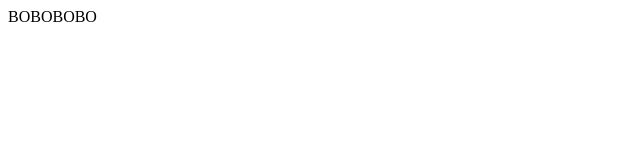
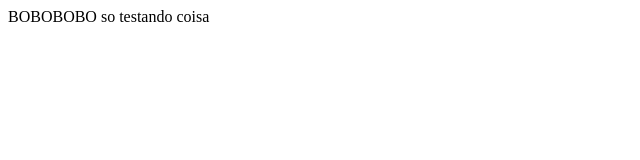
Before and after one commit to rgndevelopment/TCWD2019ZM, a plain HTML site: page index.html in a window 1280 px wide. Shown: the whole page, without its empty margins (0-640 px from the left). Drawn offline with Linux system fonts and the light colour scheme.

Commit message:
testando

```diff
--- a/index.html
+++ b/index.html
@@ -8,5 +8,6 @@
 </head>
 <body>
     BOBOBOBO
+    so testando coisa
 </body>
 </html>
```
